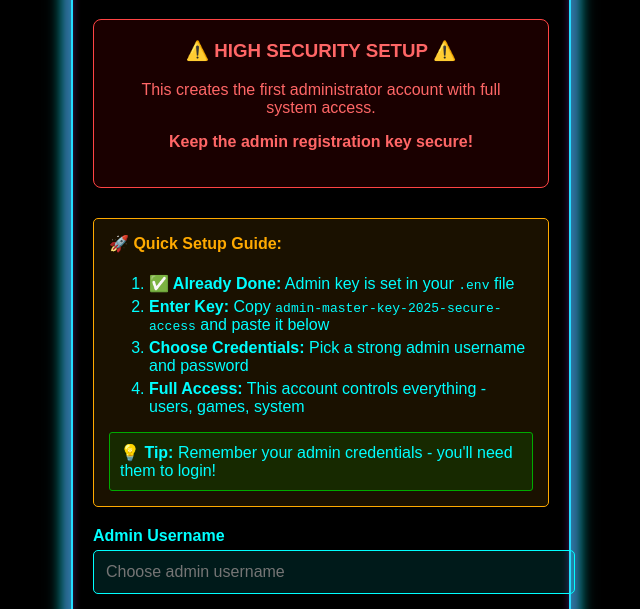
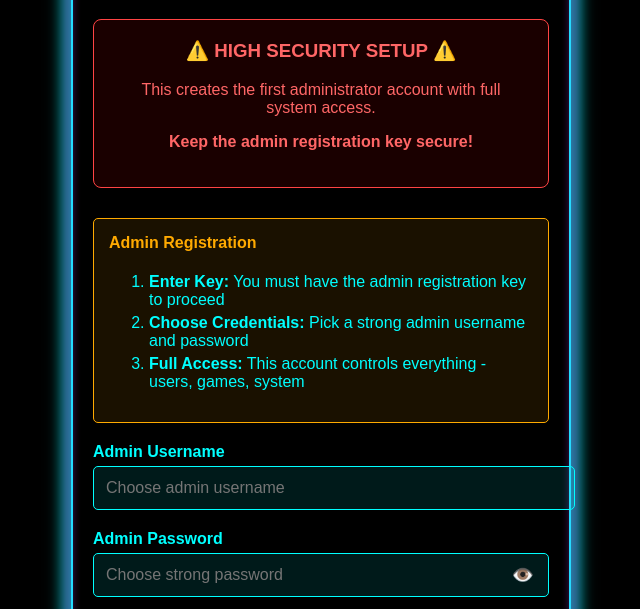
Before and after one commit to ndolikevin250/Mobile-checkers-, a website: page public/admin-register.html in a window 1280 px wide. Shown: the part 191-800 px from the top of the page, without its empty margins (319-959 px from the left). Drawn offline with Linux system fonts and the light colour scheme.

Commit message:
Remove exposed admin key from registration page
Removed hardcoded admin registration key and setup hints from the
frontend to prevent unauthorized admin account creation.

Co-Authored-By: Claude Opus 4.6 <noreply@anthropic.com>

```diff
--- a/public/admin-register.html
+++ b/public/admin-register.html
@@ -228,16 +228,12 @@
             </div>
 
             <div class="setup-instructions">
-                <h4>🚀 Quick Setup Guide:</h4>
+                <h4>Admin Registration</h4>
                 <ol>
-                    <li><strong>✅ Already Done:</strong> Admin key is set in your <code>.env</code> file</li>
-                    <li><strong>Enter Key:</strong> Copy <code>admin-master-key-2025-secure-access</code> and paste it below</li>
+                    <li><strong>Enter Key:</strong> You must have the admin registration key to proceed</li>
                     <li><strong>Choose Credentials:</strong> Pick a strong admin username and password</li>
                     <li><strong>Full Access:</strong> This account controls everything - users, games, system</li>
                 </ol>
-                <div style="background: rgba(0, 255, 0, 0.1); border: 1px solid #00aa00; padding: 10px; border-radius: 3px; margin-top: 10px;">
-                    <strong>💡 Tip:</strong> Remember your admin credentials - you'll need them to login!
-                </div>
             </div>
 
             <form id="adminRegisterForm" style="position: relative; z-index: 100;">
```
